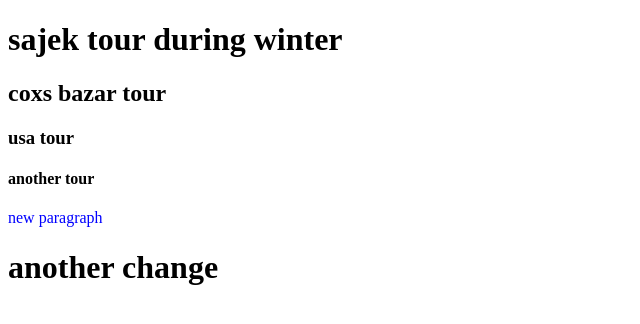
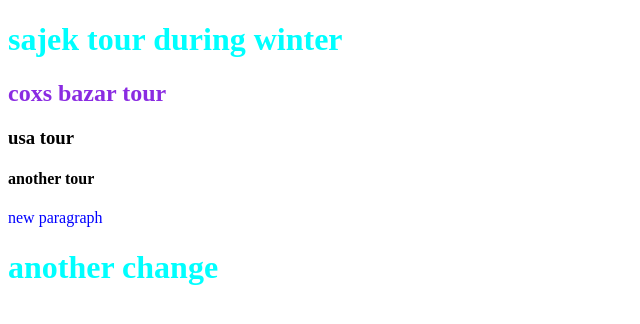
Before and after one commit to sakibjpz/practice-repo, a plain HTML site: page index.html in a window 1280 px wide. Shown: the whole page, without its empty margins (0-640 px from the left). Drawn offline with Linux system fonts and the light colour scheme.

Commit message:
another style add

```diff
--- a/style.css
+++ b/style.css
@@ -1,3 +1,9 @@
 p{
     color: blue;
 }
+h1{
+    color: cyan;
+}
+h2{
+    color:blueviolet;
+}
```
